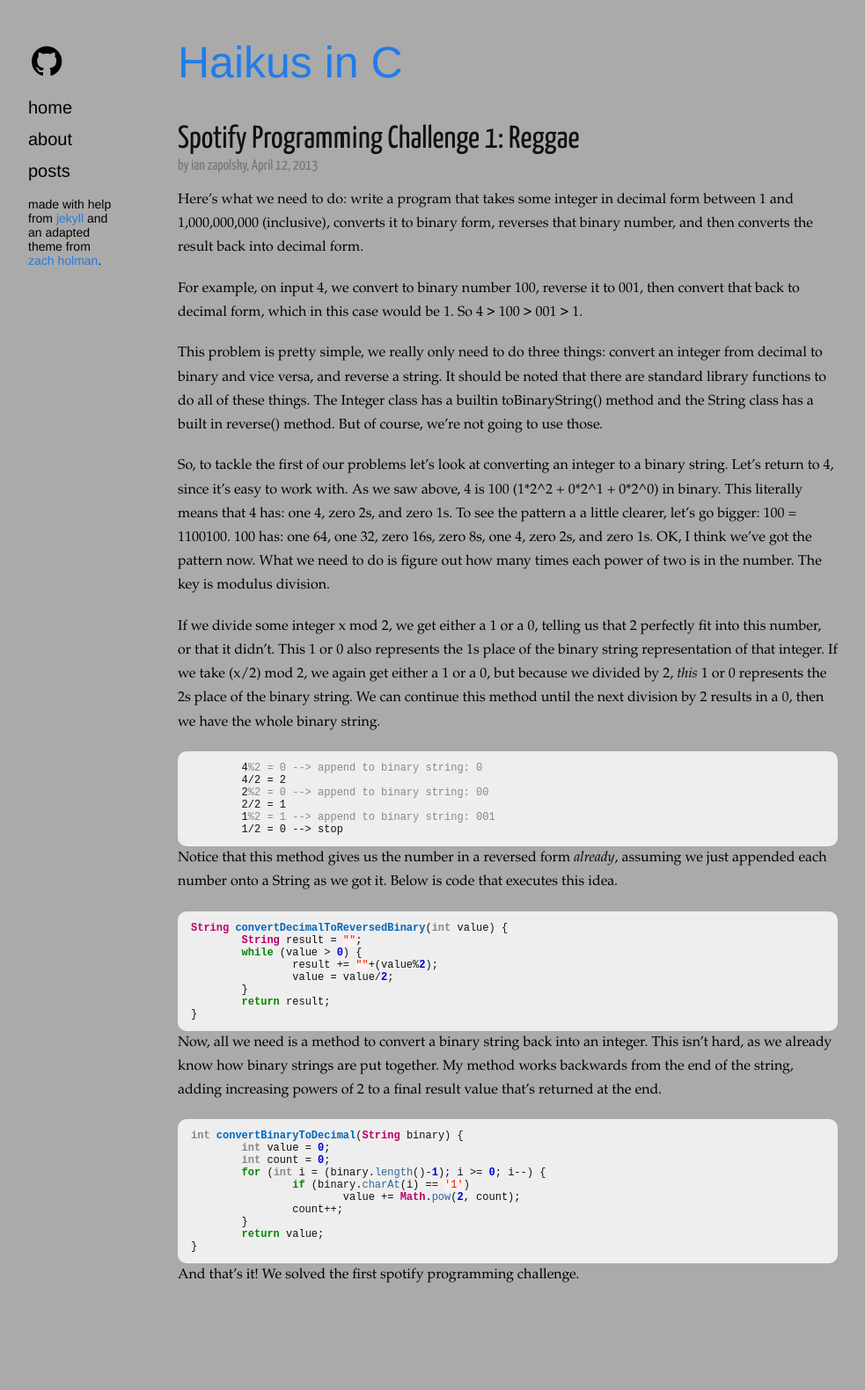
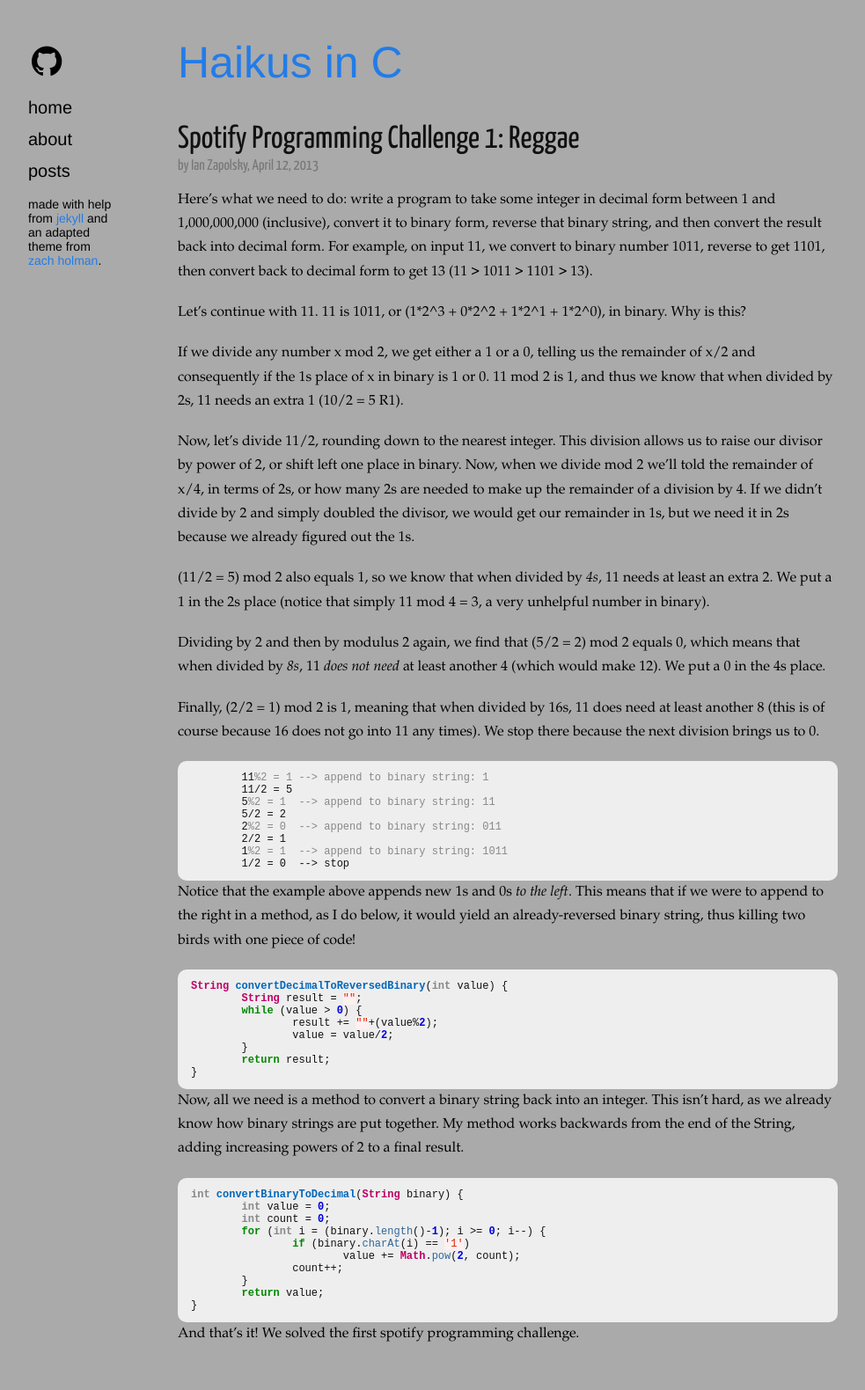
Before and after one commit to haikus-in-c/haikus-in-c.github.io, a Jekyll site: the page built from _posts/2013-04-12-spotify-programming-challenge-reggae.markdown, in a window 1280 px wide. Shown: the whole page at 88% size, without its empty margins (18-1001 px from the left). Built offline with Jekyll 4.4.1, drawn with Linux system fonts in a browser that asks for light colours; nearby versions of some CDN libraries; Markdown is read by kramdown in place of the engine named in the settings; before the commit the page ends 1514 px from its top, so only the background shows below that.

Commit message:
changed post

```diff
--- a/_posts/2013-04-05-welcome.markdown
+++ b/_posts/2013-04-05-welcome.markdown
@@ -1,7 +1,7 @@
 ---
 layout: post
 title: "Welcome"
-author: ian zapolsky
+author: "Ian Zapolsky"
 category: posts
 ---
 
--- a/_posts/2013-04-12-spotify-programming-challenge-reggae.markdown
+++ b/_posts/2013-04-12-spotify-programming-challenge-reggae.markdown
@@ -1,49 +1,54 @@
 ---
 layout: post
 title: "Spotify Programming Challenge 1: Reggae"
-author: ian zapolsky
+author: "Ian Zapolsky"
 category: posts
 ---
 
-Here's what we need to do: write a program that takes some integer in decimal form
-between 1 and 1,000,000,000 (inclusive), converts it to binary form, reverses that binary
-number, and then converts the result back into decimal form.
+Here's what we need to do: write a program to take some integer in decimal form
+between 1 and 1,000,000,000 (inclusive), convert it to binary form, reverse that binary
+string, and then convert the result back into decimal form. For example, on input 11,
+we convert to binary number 1011, reverse to get 1101, then convert back to decimal form
+to get 13 (11 > 1011 > 1101 > 13).
 
-For example, on input 4, we convert to binary number 100, reverse it to 001, then convert
-that back to decimal form, which in this case would be 1. So 4 > 100 > 001 > 1.
+Let's continue with 11. 11 is 1011, or (1\*2^3 + 0\*2^2 + 1\*2^1 + 1\*2^0), in binary.
+Why is this?
 
-This problem is pretty simple, we really only need to do three things: convert an integer
-from decimal to binary and vice versa, and reverse a string. It should be noted that there
-are standard library functions to do all of these things. The Integer class has a builtin
-toBinaryString() method and the String class has a built in reverse() method. But of course,
-we're not going to use those.
+If we divide any number x mod 2, we get either a 1 or a 0, telling us the remainder of
+x/2 and consequently if the 1s place of x in binary is 1 or 0. 11 mod 2 is 1, and thus
+we know that when divided by 2s, 11 needs an extra 1 (10/2 = 5 R1).
 
-So, to tackle the first of our problems let's look at converting an integer to a binary string.
-Let's return to 4, since it's easy to work with. As we saw above, 4 is 100 (1\*2^2 + 0\*2^1 + 0\*2^0)
-in binary. This literally means that 4 has: one 4, zero 2s, and zero 1s. To see the pattern a
-a little clearer, let's go bigger: 100 = 1100100. 100 has: one 64, one 32, zero 16s, zero 8s, one 4,
-zero 2s, and zero 1s. OK, I think we've got the pattern now. What we need to do is figure out how
-many times each power of two is in the number. The key is modulus division.
+Now, let's divide 11/2, rounding down to the nearest integer. This division allows us to
+raise our divisor by power of 2, or shift left one place in binary. Now, when we divide mod
+2 we'll told the remainder of x/4, in terms of 2s, or how many 2s are needed to make up the
+remainder of a division by 4. If we didn't divide by 2 and simply doubled the divisor, we would get our remainder in 1s, but we need it in 2s because we already figured out the 1s.
 
-If we divide some integer x mod 2, we get either a 1 or a 0, telling us that 2 perfectly fit into
-this number, or that it didn't. This 1 or 0 also represents the 1s place of the binary string
-representation of that integer.  If we take (x/2) mod 2, we again get either a 1 or a 0, but
-because we divided by 2, _this_ 1 or 0 represents the 2s place of the binary string. We can
-continue this method until the next division by 2 results in a 0, then we have the whole
-binary string.
+(11/2 = 5) mod 2 also equals 1, so we know that when divided by _4s_, 11 needs
+at least an extra 2. We put a 1 in the 2s place (notice that simply 11 mod 4 = 3, a
+very unhelpful number in binary).
+
+Dividing by 2 and then by modulus 2 again, we find that (5/2 = 2) mod 2 equals 0, which
+means that when divided by _8s_, 11 _does not need_ at least another 4 (which would make 12).
+We put a 0 in the 4s place.
+
+Finally, (2/2 = 1) mod 2 is 1, meaning that when divided by 16s, 11 does need
+at least another 8 (this is of course because 16 does not go into 11 any times).
+We stop there because the next division brings us to 0.
 
 {% highlight latex %}
-	4%2 = 0 --> append to binary string: 0
-	4/2 = 2
-	2%2 = 0 --> append to binary string: 00
+	11%2 = 1 --> append to binary string: 1
+	11/2 = 5
+	5%2 = 1  --> append to binary string: 11
+	5/2 = 2
+	2%2 = 0  --> append to binary string: 011
 	2/2 = 1
-	1%2 = 1 --> append to binary string: 001
-	1/2 = 0 --> stop
+	1%2 = 1  --> append to binary string: 1011
+	1/2 = 0  --> stop
 {% endhighlight %}
 
-Notice that this method gives us the number in a reversed form _already_, assuming we
-just appended each number onto a String as we got it. Below is code that executes this
-idea.
+Notice that the example above appends new 1s and 0s _to the left_. This means that if we were
+to append to the right in a method, as I do below, it would yield an already-reversed binary string,
+thus killing two birds with one piece of code!
 
 {% highlight java %}
 String convertDecimalToReversedBinary(int value) {
@@ -58,8 +63,7 @@
 
 Now, all we need is a method to convert a binary string back into an integer. This isn't
 hard, as we already know how binary strings are put together. My method works backwards
-from the end of the string, adding increasing powers of 2 to a final result value that's
-returned at the end.
+from the end of the String, adding increasing powers of 2 to a final result.
 
 {% highlight java %}
 int convertBinaryToDecimal(String binary) {
```
Also changed, not shown: 5 other files.
